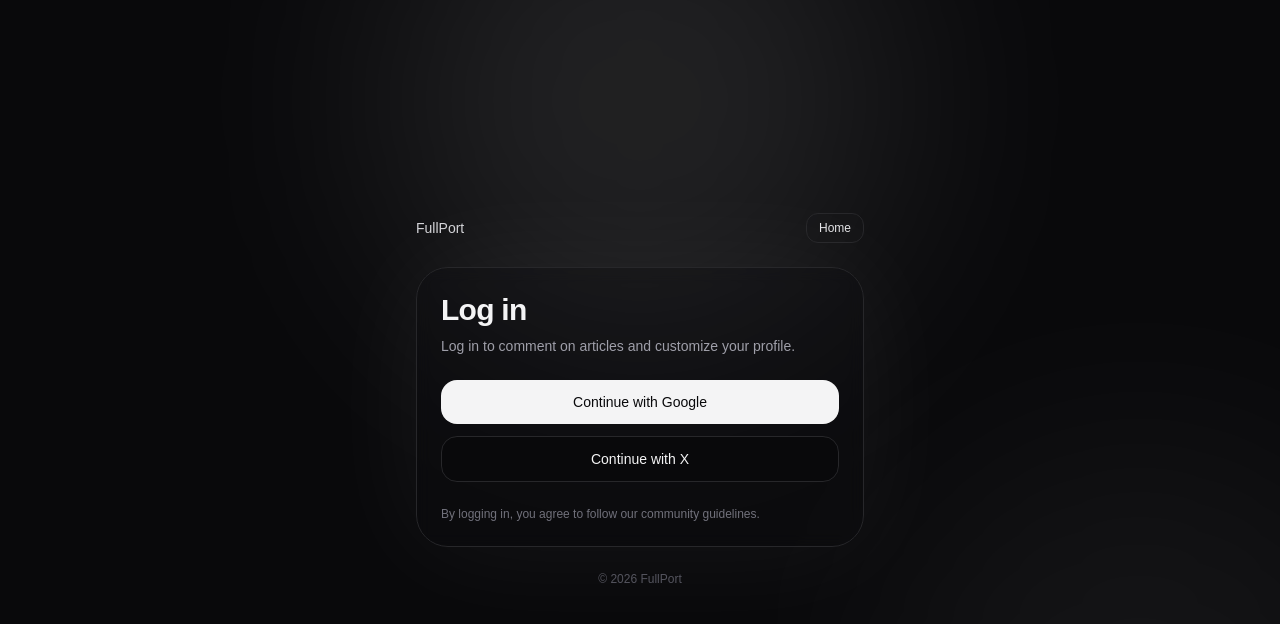
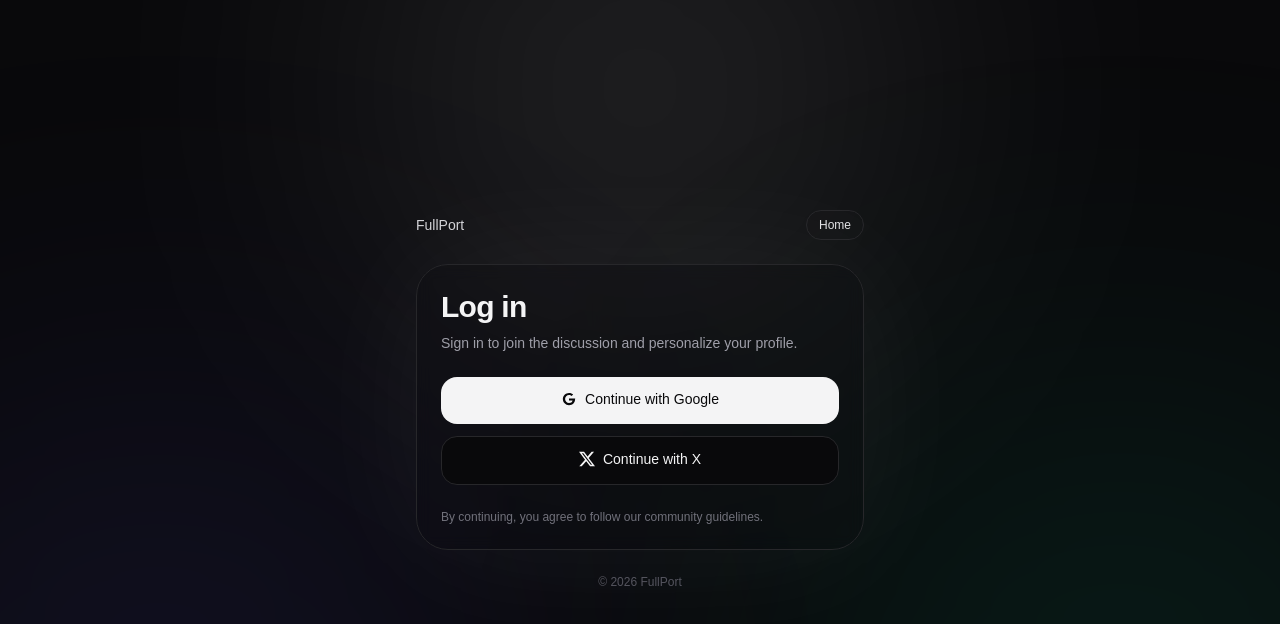
Before and after one commit to icyphotoget/portal-frontend, a Next.js app: page /login in a window 1280 px wide. Shown: the top 624 px of the page. Built offline with nearby package versions, Linux system fonts and the light colour scheme; no server answers.

Commit message:
fix: move use client to top of login page

```diff
--- a/app/login/page.tsx
+++ b/app/login/page.tsx
@@ -1,114 +1,148 @@
 "use client";
 
+export const dynamic = "force-dynamic";
+
+import Link from "next/link";
+import { useRouter } from "next/navigation";
 import { useEffect, useMemo, useState } from "react";
-import Link from "next/link";
-import { useRouter, useSearchParams } from "next/navigation";
 import { createSupabaseBrowser } from "@/app/lib/supabase/client";
+
+function XIcon() {
+  return (
+    <svg viewBox="0 0 24 24" aria-hidden="true" className="h-4 w-4">
+      <path
+        fill="currentColor"
+        d="M18.901 1.153h3.68l-8.04 9.19L24 22.847h-7.406l-5.8-7.59-6.64 7.59H.47l8.6-9.83L0 1.153h7.594l5.243 6.93 6.064-6.93Zm-1.29 19.49h2.038L6.49 3.24H4.304l13.307 17.403Z"
+      />
+    </svg>
+  );
+}
+
+function GoogleIcon() {
+  return (
+    <svg viewBox="0 0 24 24" aria-hidden="true" className="h-4 w-4">
+      <path
+        fill="currentColor"
+        d="M21.35 11.1H12v2.98h5.35c-.23 1.35-1.55 3.96-5.35 3.96-3.22 0-5.85-2.66-5.85-5.94S8.78 6.16 12 6.16c1.83 0 3.06.78 3.76 1.45l2.56-2.46C16.97 3.9 14.78 2.86 12 2.86 6.9 2.86 2.76 7 2.76 12.1S6.9 21.34 12 21.34c5.52 0 9.17-3.88 9.17-9.34 0-.63-.07-1.1-.16-1.56Z"
+      />
+    </svg>
+  );
+}
 
 export default function LoginPage() {
   const supabase = useMemo(() => createSupabaseBrowser(), []);
   const router = useRouter();
-  const sp = useSearchParams();
-  const next = sp.get("next") || "/";
 
   const [message, setMessage] = useState<string>("");
-  const [busy, setBusy] = useState<null | "google" | "twitter">(null);
-
-  const btnBase =
-    "w-full rounded-2xl px-4 py-3 text-sm font-medium transition will-change-transform " +
-    "cursor-pointer select-none " +
-    "focus:outline-none focus-visible:ring-2 focus-visible:ring-white/30 focus-visible:ring-offset-2 focus-visible:ring-offset-zinc-950 " +
-    "disabled:opacity-60 disabled:cursor-not-allowed disabled:transform-none";
+  const [busy, setBusy] = useState<"google" | "twitter" | null>(null);
 
   // Redirect if already logged in
   useEffect(() => {
     let alive = true;
     supabase.auth.getUser().then(({ data }) => {
       if (!alive) return;
-      if (data.user) router.replace(next);
+      if (data.user) router.replace("/");
     });
     return () => {
       alive = false;
     };
-  }, [supabase, router, next]);
+  }, [supabase, router]);
 
-  async function signIn(provider: "google" | "twitter") {
+  async function loginWith(provider: "google" | "twitter") {
     setMessage("");
     setBusy(provider);
-
     try {
       const { error } = await supabase.auth.signInWithOAuth({
         provider,
         options: {
-          // IMPORTANT: keep next so you can go back to /profile etc.
-          redirectTo: `${window.location.origin}/auth/callback?next=${encodeURIComponent(next)}`,
+          // MUST match your Supabase redirect config
+          redirectTo: `${window.location.origin}/auth/callback`,
         },
       });
 
       if (error) setMessage(error.message);
     } finally {
-      // usually page redirects, but if popup blocked / error, we reset state
       setBusy(null);
     }
   }
 
   return (
     <main className="min-h-screen bg-zinc-950 text-zinc-100">
-      {/* Background glow */}
+      {/* Background */}
       <div className="pointer-events-none fixed inset-0 overflow-hidden">
-        <div className="absolute -top-40 left-1/2 h-[520px] w-[520px] -translate-x-1/2 rounded-full bg-white/10 blur-[120px]" />
-        <div className="absolute -bottom-40 right-[-120px] h-[520px] w-[520px] rounded-full bg-white/5 blur-[120px]" />
+        <div className="absolute -top-48 left-1/2 h-[560px] w-[560px] -translate-x-1/2 rounded-full bg-white/10 blur-[140px]" />
+        <div className="absolute -bottom-56 right-[-160px] h-[640px] w-[640px] rounded-full bg-emerald-400/10 blur-[160px]" />
+        <div className="absolute -bottom-56 left-[-160px] h-[640px] w-[640px] rounded-full bg-indigo-500/10 blur-[160px]" />
       </div>
 
       <div className="relative mx-auto flex min-h-screen max-w-6xl items-center px-4">
         <div className="mx-auto w-full max-w-md">
-          {/* Header */}
+          {/* Top row */}
           <div className="mb-6 flex items-center justify-between">
-            <Link href="/" className="text-sm text-zinc-300 hover:text-white">
+            <Link href="/" className="text-sm text-zinc-300 hover:text-white transition">
               FullPort
             </Link>
+
             <Link
               href="/"
-              className="rounded-xl border border-zinc-800 bg-zinc-900/40 px-3 py-1.5 text-xs text-zinc-200 hover:bg-zinc-900 transition"
+              className="rounded-2xl border border-zinc-800 bg-zinc-900/40 px-3 py-1.5 text-xs text-zinc-200
+                         transition hover:bg-zinc-900 hover:border-zinc-700"
             >
               Home
             </Link>
           </div>
 
           {/* Card */}
-          <div className="rounded-[2rem] border border-zinc-800 bg-zinc-900/20 p-6 shadow-[0_0_120px_rgba(255,255,255,0.06)] backdrop-blur">
+          <div className="rounded-[2rem] border border-zinc-800 bg-zinc-900/20 p-6 backdrop-blur
+                          shadow-[0_0_140px_rgba(255,255,255,0.06)]">
             <h1 className="text-3xl font-semibold tracking-tight">Log in</h1>
             <p className="mt-2 text-sm text-zinc-400">
-              Log in to comment on articles and customize your profile.
+              Sign in to join the discussion and personalize your profile.
             </p>
 
+            <div className="mt-6 grid gap-3">
               {/* Google */}
               <button
-              onClick={() => signIn("google")}
-              disabled={!!busy}
-              className={
-                btnBase +
-                " mt-6 bg-zinc-100 text-zinc-950 " +
-                "hover:bg-white hover:-translate-y-[1px] hover:shadow-[0_14px_50px_rgba(255,255,255,0.12)] " +
-                "active:translate-y-0 active:scale-[0.99]"
-              }
+                onClick={() => loginWith("google")}
+                disabled={busy !== null}
+                className="group relative w-full overflow-hidden rounded-2xl bg-zinc-100 px-4 py-3
+                           text-sm font-medium text-zinc-950 transition
+                           hover:scale-[1.01] hover:bg-white
+                           active:scale-[0.99]
+                           disabled:opacity-60 disabled:hover:scale-100"
               >
-              {busy === "google" ? "Opening Google…" : "Continue with Google"}
+                <span className="absolute inset-0 opacity-0 transition group-hover:opacity-100">
+                  <span className="absolute -left-24 top-1/2 h-40 w-40 -translate-y-1/2 rounded-full bg-black/10 blur-2xl" />
+                  <span className="absolute -right-24 top-1/2 h-40 w-40 -translate-y-1/2 rounded-full bg-black/10 blur-2xl" />
+                </span>
+
+                <span className="relative inline-flex items-center justify-center gap-2">
+                  <GoogleIcon />
+                  {busy === "google" ? "Redirecting…" : "Continue with Google"}
+                </span>
               </button>
 
-            {/* X (Twitter) */}
+              {/* X */}
               <button
-              onClick={() => signIn("twitter")}
-              disabled={!!busy}
-              className={
-                btnBase +
-                " mt-3 border border-zinc-800 bg-zinc-950 text-zinc-100 " +
-                "hover:bg-zinc-900 hover:border-zinc-700 hover:-translate-y-[1px] hover:shadow-[0_14px_50px_rgba(0,0,0,0.45)] " +
-                "active:translate-y-0 active:scale-[0.99]"
-              }
+                onClick={() => loginWith("twitter")}
+                disabled={busy !== null}
+                className="group relative w-full overflow-hidden rounded-2xl border border-zinc-800 bg-zinc-950 px-4 py-3
+                           text-sm font-medium text-zinc-100 transition
+                           hover:scale-[1.01] hover:bg-zinc-900 hover:border-zinc-700
+                           active:scale-[0.99]
+                           disabled:opacity-60 disabled:hover:scale-100"
               >
-              {busy === "twitter" ? "Opening X…" : "Continue with X"}
+                <span className="absolute inset-0 opacity-0 transition group-hover:opacity-100">
+                  <span className="absolute -left-24 top-1/2 h-40 w-40 -translate-y-1/2 rounded-full bg-white/8 blur-2xl" />
+                  <span className="absolute -right-24 top-1/2 h-40 w-40 -translate-y-1/2 rounded-full bg-white/8 blur-2xl" />
+                </span>
+
+                <span className="relative inline-flex items-center justify-center gap-2">
+                  <XIcon />
+                  {busy === "twitter" ? "Redirecting…" : "Continue with X"}
+                </span>
               </button>
+            </div>
 
             {/* Feedback */}
             {message ? (
@@ -118,11 +152,10 @@ export default function LoginPage() {
             ) : null}
 
             <p className="mt-6 text-xs text-zinc-500">
-              By logging in, you agree to follow our community guidelines.
+              By continuing, you agree to follow our community guidelines.
             </p>
           </div>
 
-          {/* Footer */}
           <div className="mt-6 text-center text-xs text-zinc-600">
             © {new Date().getFullYear()} FullPort
           </div>
```
Lines whose indentation alone changed are shown as unchanged.
